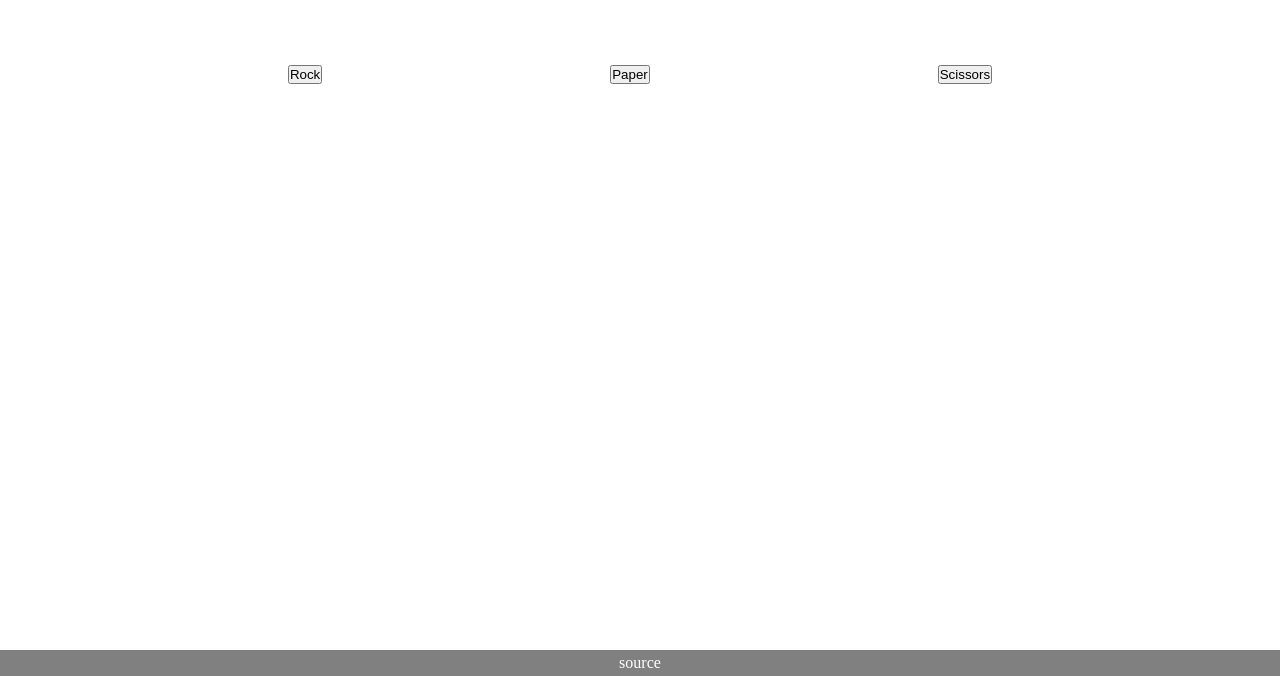
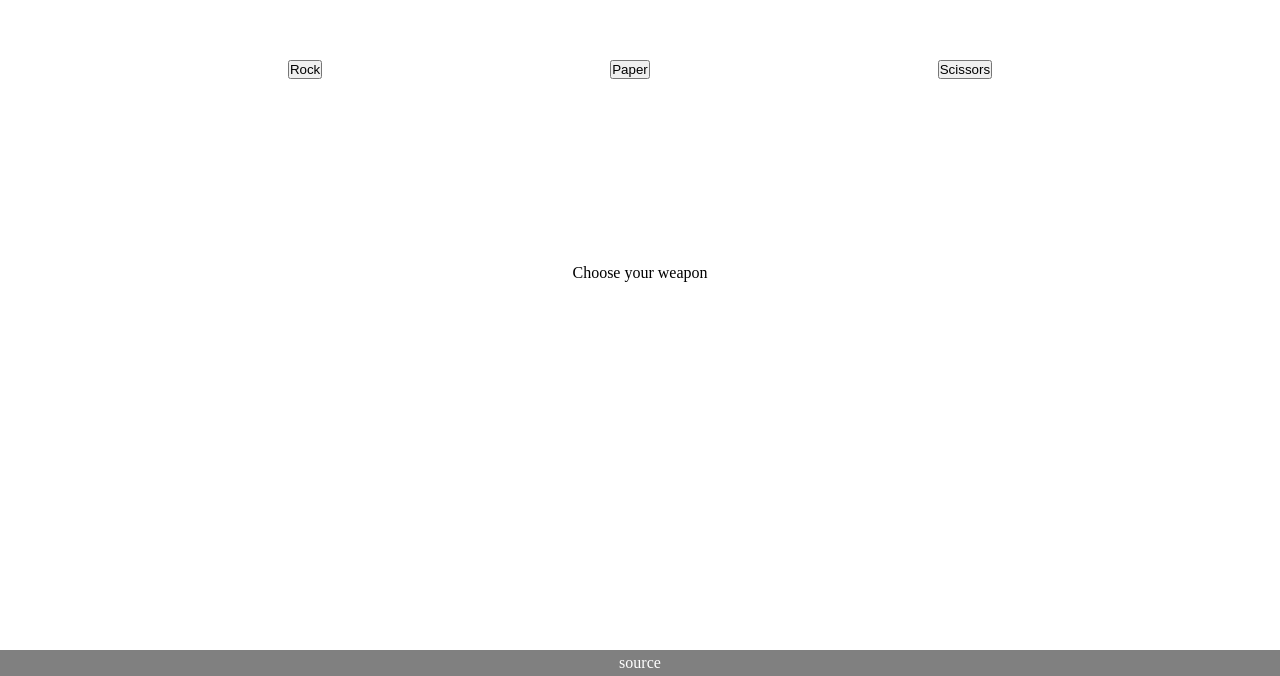
Before and after one commit to robbiecares/rock-paper-scissors, a plain HTML site: page index.html in a window 1280 px wide. Shown: the part 124-800 px from the top of the page. Drawn offline with Linux system fonts and the light colour scheme.

Commit message:
default text added

```diff
--- a/index.html
+++ b/index.html
@@ -14,7 +14,7 @@
         <button>Paper</button>
         <button>Scissors</button>
     </div>
-    <div class="result"></div>
+    <div class="result">Choose your weapon</div>
     <footer><a class='link' href='https://github.com/robbiecares/rock-paper-scissors' target="_blank">source</a></footer>
     <script src="script.js"></script>
 </body>
```
